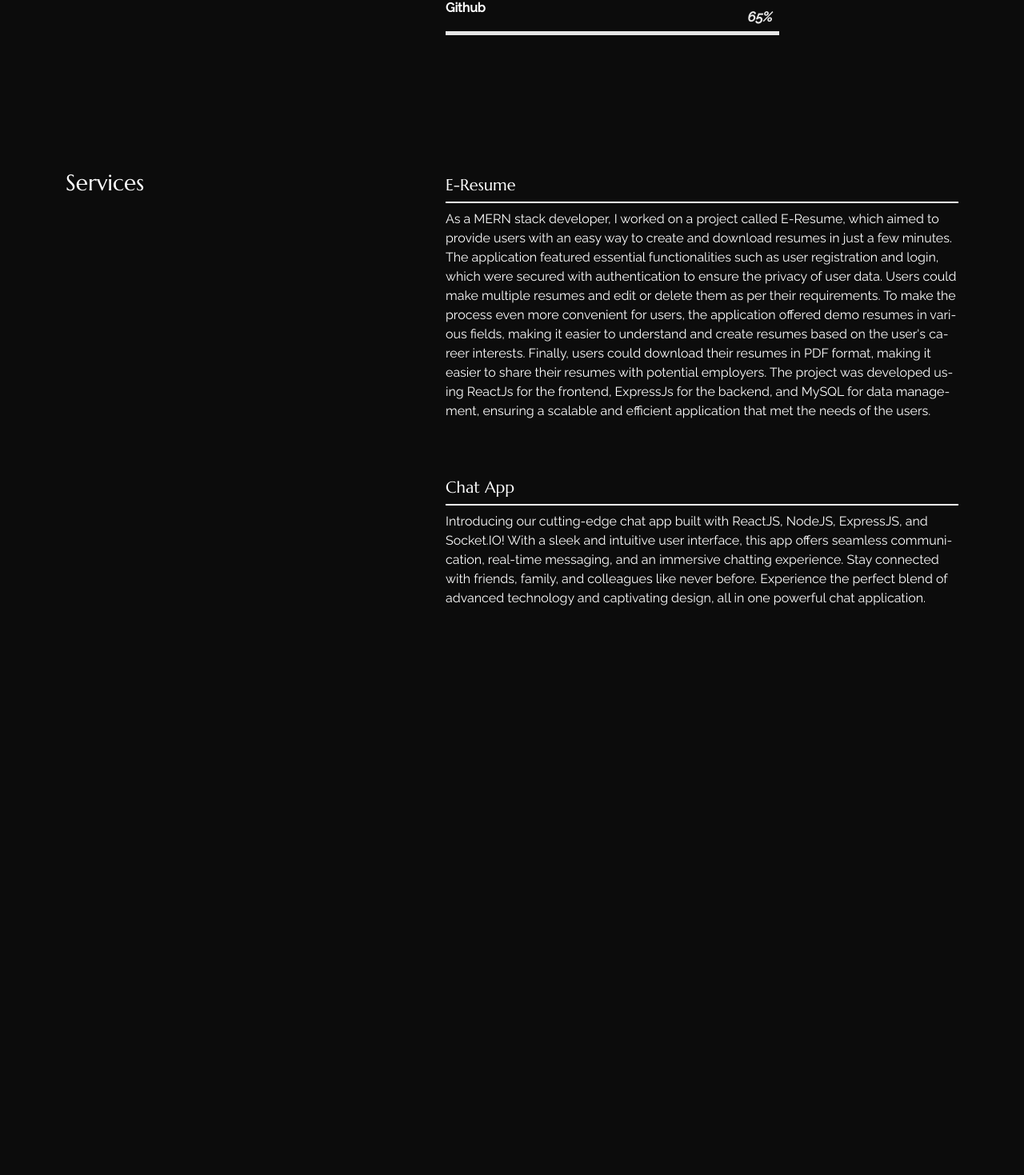
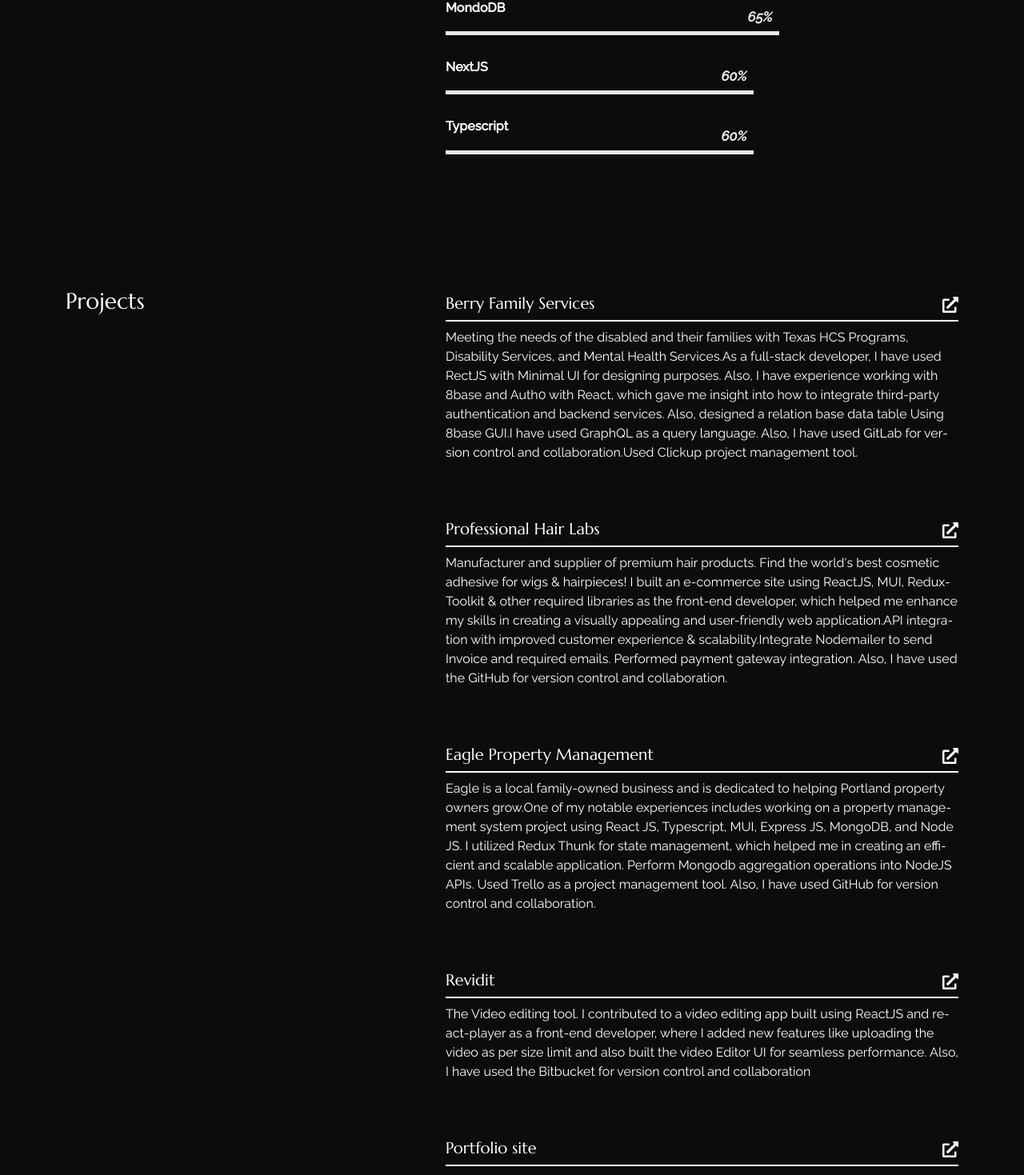
Before and after one commit to dodiyah330/My_portfolio, a React (Create React App) app: page /about in a window 1280 px wide. Shown: the part 1528-2997 px from the top of the page at 80% size. Before the commit the page ends 2328 px from the top, so only its background shows below. Built offline with nearby package versions, Linux system fonts and the light colour scheme.

Commit message:
add: projects & skills

```diff
--- a/src/content_option.js
+++ b/src/content_option.js
@@ -1,8 +1,9 @@
-import hiteshImg from './assets/images/hitesh.jpeg'
+import hiteshImg from "./assets/images/hitesh.jpeg";
 const logotext = "HITESH";
 const meta = {
   title: "Hitesh Dodiya",
-    description: "I’m Hitesh Dodiya MERN stack devloper,currently working in Rajkot",
+  description:
+    "I’m Hitesh Dodiya MERN stack devloper,currently working in Rajkot",
 };
 
 const introdata = {
@@ -12,16 +13,19 @@ const introdata = {
     second: "I code cool websites",
     third: "I develop web apps",
   },
-    description: "As a MERN stack developer, I specialize in building dynamic and responsive web applications using MongoDB, Express, React, and Node.js. With experience in both front-end and back-end development, I thrive on creating efficient and scalable solutions to complex problems. My expertise in JavaScript, HTML, CSS, and various libraries and frameworks enables me to deliver high-quality products that meet the needs of clients and users.",
+  description:
+    "As a MERN stack developer, I specialize in building dynamic and responsive web applications using MongoDB, Express, React, and Node.js. With experience in both front-end and back-end development, I thrive on creating efficient and scalable solutions to complex problems. My expertise in JavaScript, HTML, CSS, and various libraries and frameworks enables me to deliver high-quality products that meet the needs of clients and users.",
   your_img_url: hiteshImg,
 };
 
 const dataabout = {
   title: "About My Self",
-    aboutme: "As a MERN stack developer, I specialize in building dynamic and responsive web applications using MongoDB, Express, React, and Node.js. With experience in both front-end and back-end development, I thrive on creating efficient and scalable solutions to complex problems. My expertise in JavaScript, HTML, CSS, and various libraries and frameworks enables me to deliver high-quality products that meet the needs of clients and users.",
+  aboutme:
+    "As a MERN stack developer, I specialize in building dynamic and responsive web applications using MongoDB, Express, React, and Node.js. With experience in both front-end and back-end development, I thrive on creating efficient and scalable solutions to complex problems. My expertise in JavaScript, HTML, CSS, and various libraries and frameworks enables me to deliver high-quality products that meet the needs of clients and users.",
 };
 
-const worktimeline = [{
+const worktimeline = [
+  {
     jobtitle: "Mern stack developer at Cypherox technology",
     where: "Rajkot, Gujarat, India",
     date: "06/2022 - 07/2023",
@@ -43,7 +47,16 @@ const worktimeline = [{
   },
 ];
 
-const skills = [{
+const skills = [
+  {
+    name: "ReactJS",
+    value: 90,
+  },
+  {
+    name: "Javascript",
+    value: 85,
+  },
+  {
     name: "HTML",
     value: 80,
   },
@@ -51,116 +64,152 @@ const skills = [{
     name: "CSS",
     value: 80,
   },
-{
-    name: "Javascript",
-    value: 85,
-},
+
   {
     name: "Bootstrap",
     value: 75,
   },
   {
-    name: "ReactJS",
-    value: 90,
+    name: "Github",
+    value: 70,
   },
   {
     name: "NodeJS",
-    value: 60,
+    value: 70,
   },
   {
     name: "ExpressJS",
-    value: 60,
+    value: 70,
   },
   {
     name: "MondoDB",
     value: 65,
   },
   {
-    name: "Github",
-    value: 65,
+    name: "NextJS",
+    value: 60,
+  },
+  {
+    name: "Typescript",
+    value: 60,
   },
 ];
 
-const services = [{
+const services = [
+  {
+    title: "Berry Family Services",
+    link: "https://berryfamilyservices.com/",
+    description: `Meeting the needs of the disabled and their families with Texas HCS Programs, Disability Services, and Mental Health Services.As a full-stack developer, I have used RectJS with Minimal UI for designing purposes. Also, I have experience working with 8base and Auth0 with React, which gave me insight into how to integrate third-party authentication and backend services. Also, designed a relation base data table Using 8base GUI.I have used GraphQL as a query language. Also, I have used GitLab for version control and collaboration.Used Clickup project management tool.`,
+  },
+  {
+    title: "Professional Hair Labs",
+    link: "https://www.prohairlabs.com/",
+    description: `Manufacturer and supplier of premium hair products. Find the world's best cosmetic adhesive for wigs & hairpieces! I built an e-commerce site using ReactJS, MUI, Redux-Toolkit & other required libraries as the front-end developer, which helped me enhance my skills in creating a visually appealing and user-friendly web application.API integration with improved customer experience & scalability.Integrate Nodemailer to send Invoice and required emails. Performed payment gateway integration. Also, I have used the GitHub for version control and collaboration.`,
+  },
+  {
+    title: "Eagle Property Management",
+    link: "https://eimproperties.com/",
+    description: `Eagle is a local family-owned business and is dedicated to helping Portland property owners grow.One of my notable experiences includes working on a property management system project using React JS, Typescript, MUI, Express JS, MongoDB, and Node JS. I utilized Redux Thunk for state management, which helped me in creating an efficient and scalable application. Perform Mongodb aggregation operations into NodeJS APIs. Used Trello as a project management tool. Also, I have used GitHub for version control and collaboration.`,
+  },
+  {
+    title: "Revidit",
+    description: `The Video editing tool. I contributed to a video editing app built using ReactJS and react-player as a front-end developer, where I added new features like uploading the video as per size limit and also built the video Editor UI for seamless performance. Also, I have used the Bitbucket for version control and collaboration`,
+  },
+  {
+    title: "Portfolio site",
+    link: "https://hitesh-dodiya.netlify.app/",
+    description: `I successfully developed this my portfolio website using Next.js, leveraging its powerful functionalities for efficient and seamless performance. Additionally,
+    I integrated the Email.js library to implement a responsive contact form, ensuring a streamlined communication channel. The combination of Next.js and Email.js enhances both the user experience and the functionality of the website, showcasing my skills in web development.`,
+  },
+  {
+    title: "Client Details Organiser",
+    link: "https://client-organizer-client-inoe6hezx-dodiyah330.vercel.app/",
+    description: `I crafted a Client Details Organizer using React.js, Node.js, Express.js, and MongoDB.
+    Leveraging Material-UI (MUI) for a sleek design, the application efficiently stores and manages client information, showcasing my proficiency in full-stack development.`,
+  },
+  {
     title: "E-Resume",
-    description: `As a MERN stack developer, I worked on a project called E-Resume, which aimed to provide users with an easy way to create and download resumes in just a few minutes.
-    The application featured essential functionalities such as user registration and login, which
-    were secured with authentication to ensure the privacy of user data. Users could make
-    multiple resumes and edit or delete them as per their requirements.
-     To make the process even more convenient for users, the application offered demo resumes
-    in various fields, making it easier to understand and create resumes based on the user's
-    career interests.
-     Finally, users could download their resumes in PDF format, making it easier to share their
-    resumes with potential employers.
-     The project was developed using ReactJs for the frontend, ExpressJs for the backend, and
-    MySQL for data management, ensuring a scalable and efficient application that met the
-    needs of the users.`,
+    description: `Create Your Online Resume with E-Resume. I created an E-Resume, simplifying resume building with user registration, secure authentication, and the ability to craft, edit, and download multiple resumes.
+    The application, developed using ReactJs, ExpressJs, and MySQL, offers a seamless experience with demo templates and PDF downloads for user convenience.`,
   },
   {
     title: "Chat App",
-    description: "Introducing our cutting-edge chat app built with ReactJS, NodeJS, ExpressJS, and Socket.IO! With a sleek and intuitive user interface, this app offers seamless communication, real-time messaging, and an immersive chatting experience. Stay connected with friends, family, and colleagues like never before. Experience the perfect blend of advanced technology and captivating design, all in one powerful chat application.",
-}
+    description: `I developed a real-time chat app using Socket.io and React.js, enabling instant communication. The application facilitates dynamic and interactive conversations, showcasing my proficiency in web development and socket-based technologies.`,
+  },
 ];
 
-const dataportfolio = [{
+const dataportfolio = [
+  {
     img: "https://picsum.photos/400/?grayscale",
-    description: "The wisdom of life consists in the elimination of non-essentials.",
+    description:
+      "The wisdom of life consists in the elimination of non-essentials.",
     link: "#",
   },
   {
     img: "https://picsum.photos/400/800/?grayscale",
-    description: "The wisdom of life consists in the elimination of non-essentials.",
+    description:
+      "The wisdom of life consists in the elimination of non-essentials.",
     link: "#",
   },
   {
     img: "https://picsum.photos/400/?grayscale",
-    description: "The wisdom of life consists in the elimination of non-essentials.",
+    description:
+      "The wisdom of life consists in the elimination of non-essentials.",
     link: "#",
   },
   {
     img: "https://picsum.photos/400/600/?grayscale",
-    description: "The wisdom of life consists in the elimination of non-essentials.",
+    description:
+      "The wisdom of life consists in the elimination of non-essentials.",
     link: "#",
   },
   {
     img: "https://picsum.photos/400/300/?grayscale",
-    description: "The wisdom of life consists in the elimination of non-essentials.",
+    description:
+      "The wisdom of life consists in the elimination of non-essentials.",
     link: "#",
   },
   {
     img: "https://picsum.photos/400/700/?grayscale",
-    description: "The wisdom of life consists in the elimination of non-essentials.",
+    description:
+      "The wisdom of life consists in the elimination of non-essentials.",
     link: "#",
   },
 
   {
     img: "https://picsum.photos/400/600/?grayscale",
-    description: "The wisdom of life consists in the elimination of non-essentials.",
+    description:
+      "The wisdom of life consists in the elimination of non-essentials.",
     link: "#",
   },
   {
     img: "https://picsum.photos/400/300/?grayscale",
-    description: "The wisdom of life consists in the elimination of non-essentials.",
+    description:
+      "The wisdom of life consists in the elimination of non-essentials.",
     link: "#",
   },
   {
     img: "https://picsum.photos/400/?grayscale",
-    description: "The wisdom of life consists in the elimination of non-essentials.",
+    description:
+      "The wisdom of life consists in the elimination of non-essentials.",
     link: "#",
   },
   {
     img: "https://picsum.photos/400/550/?grayscale",
-    description: "The wisdom of life consists in the elimination of non-essentials.",
+    description:
+      "The wisdom of life consists in the elimination of non-essentials.",
     link: "#",
   },
   {
     img: "https://picsum.photos/400/?grayscale",
-    description: "The wisdom of life consists in the elimination of non-essentials.",
+    description:
+      "The wisdom of life consists in the elimination of non-essentials.",
     link: "#",
   },
   {
     img: "https://picsum.photos/400/700/?grayscale",
-    description: "The wisdom of life consists in the elimination of non-essentials.",
+    description:
+      "The wisdom of life consists in the elimination of non-essentials.",
     link: "#",
   },
 ];
--- a/src/pages/about/index.js
+++ b/src/pages/about/index.js
@@ -9,6 +9,8 @@ import {
   skills,
   services,
 } from "../../content_option";
+import { Link } from "react-router-dom/dist";
+import { FaExternalLinkAlt } from "react-icons/fa";
 
 export const About = () => {
   return (
@@ -81,13 +83,18 @@ export const About = () => {
         </Row>
         <Row className="sec_sp">
           <Col lang="5">
-            <h3 className="color_sec py-4">Services</h3>
+            <h3 className="color_sec py-4">Projects</h3>
           </Col>
           <Col lg="7">
             {services.map((data, i) => {
               return (
                 <div className="service_ py-4" key={i}>
-                  <h5 className="service__title">{data.title}</h5>
+                  <h5 className="service__title">
+                    {data.title}
+                    <Link to={data.link} target={data.link && "_blank"}>
+                      <FaExternalLinkAlt />
+                    </Link>
+                  </h5>
                   <p className="service_desc">{data.description}</p>
                 </div>
               );
--- a/src/pages/about/style.css
+++ b/src/pages/about/style.css
@@ -62,6 +62,8 @@
 }
 
 .service__title {
+    display: flex;
+    justify-content: space-between;
     padding: 8px 0;
     border-bottom: solid 2px var(--secondary-color);
 }
```
Also changed, not shown: 1 other file (tests, documents, lock files or other folders). Lines whose indentation alone changed are shown as unchanged.
